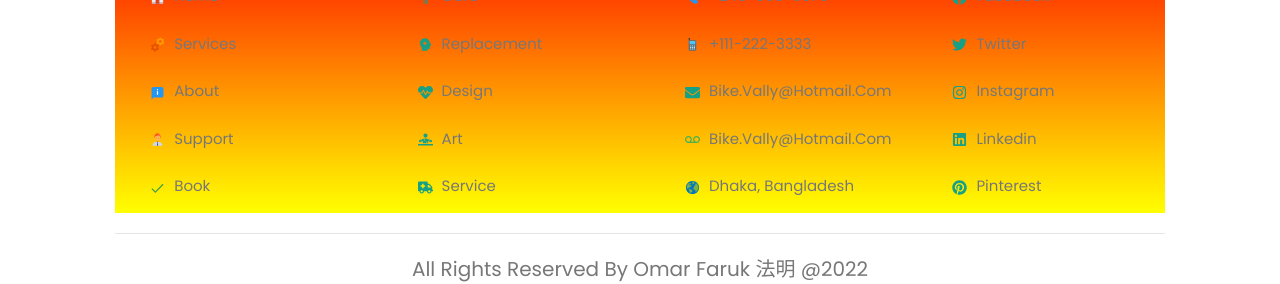
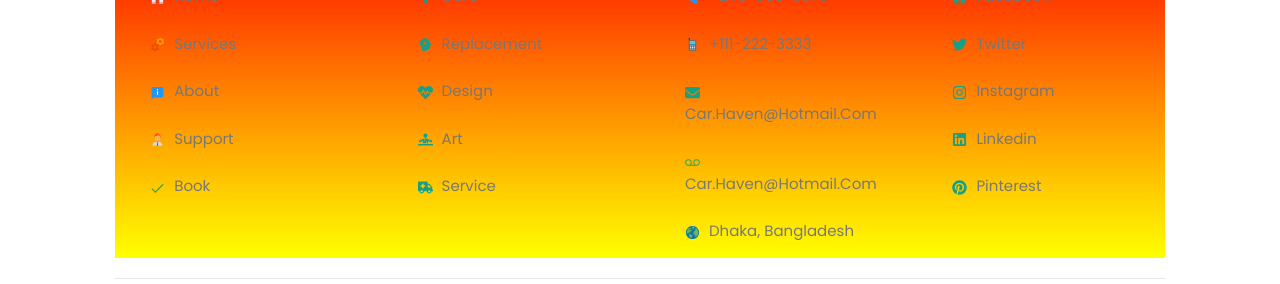
Before and after one commit to FarukShovo/Bike-Valley-Client, a React (Create React App) app: page / in a window 1280 px wide. Shown: the part 4466-4750 px from the top of the page. Built offline with nearby package versions, Linux system fonts and the light colour scheme; no server answers.

Commit message:
added footer

```diff
--- a/src/components/Footer/Footer.js
+++ b/src/components/Footer/Footer.js
@@ -140,7 +140,7 @@ const Footer = () => {
               {" "}
               <FaEnvelope></FaEnvelope>{" "}
             </i>{" "}
-            bike.vally@hotmail.com{" "}
+            car.haven@hotmail.com{" "}
           </Link>
           <Link to="/home">
             {" "}
@@ -148,7 +148,7 @@ const Footer = () => {
               {" "}
               <FcVoicemail></FcVoicemail>
             </i>{" "}
-            bike.vally@hotmail.com{" "}
+            car.haven@hotmail.com{" "}
           </Link>
           <Link to="/home">
             {" "}
```
